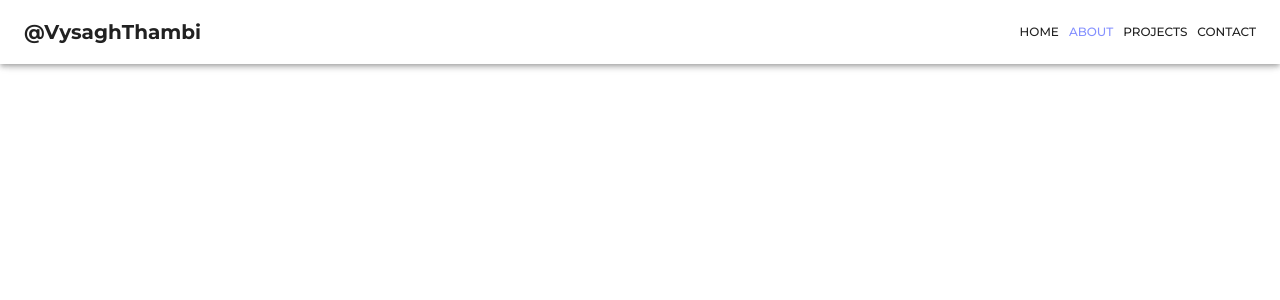
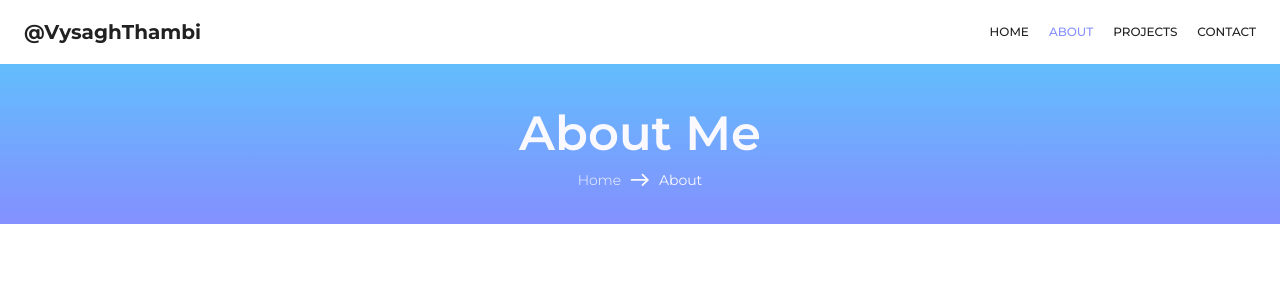
Before and after one commit to vysaghthambi/portfolio, a Next.js app: page /about in a window 1280 px wide. Shown: the top 300 px of the page. Built offline with nearby package versions, Linux system fonts and the light colour scheme.

Commit message:
implement common banner for all pages

```diff
--- a/src/app/about/page.tsx
+++ b/src/app/about/page.tsx
@@ -1,5 +1,9 @@
+import Banner from "@/components/Banner/Banner";
+
 export default function About() {
   return (
-    <h1>About</h1>
-  )
+    <section>
+      <Banner title="About Me" pageTitle="About" />
+    </section>
+  );
 }
--- a/src/app/globals.css
+++ b/src/app/globals.css
@@ -1,3 +1,9 @@
+:root {
+  --background-image-gradient: linear-gradient(0deg,
+      var(--mui-palette-primary-main) 0%,
+      var(--mui-palette-primary-light) 100%);
+}
+
 * {
   box-sizing: border-box;
   padding: 0;
--- /dev/null
+++ b/src/components/Banner/Banner.module.css
@@ -0,0 +1,8 @@
+.Banner:global(.MuiBox-root) {
+  height: 20svh;
+  background-image: var(--background-image-gradient);
+
+  display: flex;
+  justify-content: center;
+  align-items: center;
+}
--- /dev/null
+++ b/src/components/Banner/Banner.tsx
@@ -0,0 +1,37 @@
+import Link from "next/link";
+
+import Box from "@mui/material/Box";
+import Breadcrumbs from "@mui/material/Breadcrumbs";
+import Typography from "@mui/material/Typography";
+import Stack from "@mui/material/Stack";
+
+import EastIcon from "@mui/icons-material/East";
+
+import style from "./Banner.module.css";
+
+type BannerProps = {
+  title: string;
+  pageTitle: string;
+};
+
+export default function Banner({ title, pageTitle }: BannerProps) {
+  return (
+    <Box className={style.Banner}>
+      <Stack alignItems="center">
+        <Typography color="secondary" fontSize="4.8rem" fontWeight={600}>
+          {title}
+        </Typography>
+        <Breadcrumbs separator={<EastIcon color="secondary" fontSize="large" />}>
+          <Link href="/">
+            <Typography color="secondary" fontSize="1.4rem" fontWeight={300}>
+              Home
+            </Typography>
+          </Link>
+          <Typography color="secondary" fontSize="1.4rem" fontWeight={400}>
+            {pageTitle}
+          </Typography>
+        </Breadcrumbs>
+      </Stack>
+    </Box>
+  );
+}
--- a/src/components/Header/Header.module.css
+++ b/src/components/Header/Header.module.css
@@ -3,7 +3,7 @@
 }
 
 .AppBar a:not(:last-of-type) {
-  margin-right: 1rem;
+  margin-right: 2rem;
 }
 
 .NavDrawer :global(.MuiPaper-root) {
--- a/src/components/Header/Header.tsx
+++ b/src/components/Header/Header.tsx
@@ -5,7 +5,6 @@ import Link from "next/link";
 import { usePathname } from "next/navigation";
 
 import AppBar from "@mui/material/AppBar";
-import Box from "@mui/material/Box";
 import CssBaseline from "@mui/material/CssBaseline";
 import Toolbar from "@mui/material/Toolbar";
 import Typography from "@mui/material/Typography";
@@ -37,9 +36,9 @@ export default function Header() {
   };
 
   return (
-    <Box>
+    <header>
       <CssBaseline />
-      <AppBar component="nav" className={style.AppBar}>
+      <AppBar component="nav" position="static" className={style.AppBar}>
         <Toolbar>
           <Typography fontSize="2rem" fontWeight="700" color="info" flexGrow={1}>
             @VysaghThambi
@@ -91,6 +90,6 @@ export default function Header() {
           </Drawer>
         </nav>
       )}
-    </Box>
+    </header>
   );
 }
--- a/src/utils/theme.ts
+++ b/src/utils/theme.ts
@@ -11,7 +11,7 @@ import {
 const montserrat = Montserrat({ subsets: ["latin"] });
 
 const palette: PaletteOptions = {
-  primary: { main: "#8490ff" },
+  primary: { main: "#8490ff", light: "#62bdfc" },
   secondary: { main: "#f9f9ff" },
   info: { main: "#222222" },
 };
```
Also changed, not shown: src/app/contact/page.tsx (+6 -2 lines), src/app/projects/page.tsx (+6 -2 lines).
